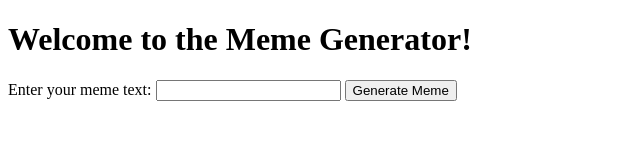
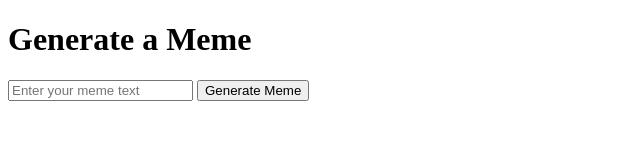
Before and after one commit to Rifha-mariyam/webapp, a plain HTML site: page templates/index.html in a window 1280 px wide. Shown: the whole page, without its empty margins (0-640 px from the left). Drawn offline with Linux system fonts and the light colour scheme.

Commit message:
Update index.html

```diff
--- a/templates/index.html
+++ b/templates/index.html
@@ -1,15 +1,14 @@
+<!-- index.html (inside the 'templates' folder) -->
 <!DOCTYPE html>
 <html lang="en">
 <head>
-    <meta charset="UTF-8">
     <title>Meme Generator</title>
 </head>
 <body>
-    <h1>Welcome to the Meme Generator!</h1>
-    <form action="/" method="post">
-        <label for="prompt">Enter your meme text:</label>
-        <input type="text" name="prompt" id="prompt">
-        <button type="submit">Generate Meme</button>
+    <h1>Generate a Meme</h1>
+    <form action="/" method="POST"> <!-- POST method to submit form -->
+        <input type="text" name="prompt" placeholder="Enter your meme text"> <!-- Name is 'prompt' -->
+        <button type="submit">Generate Meme</button> <!-- Submit button -->
     </form>
 </body>
 </html>
```
